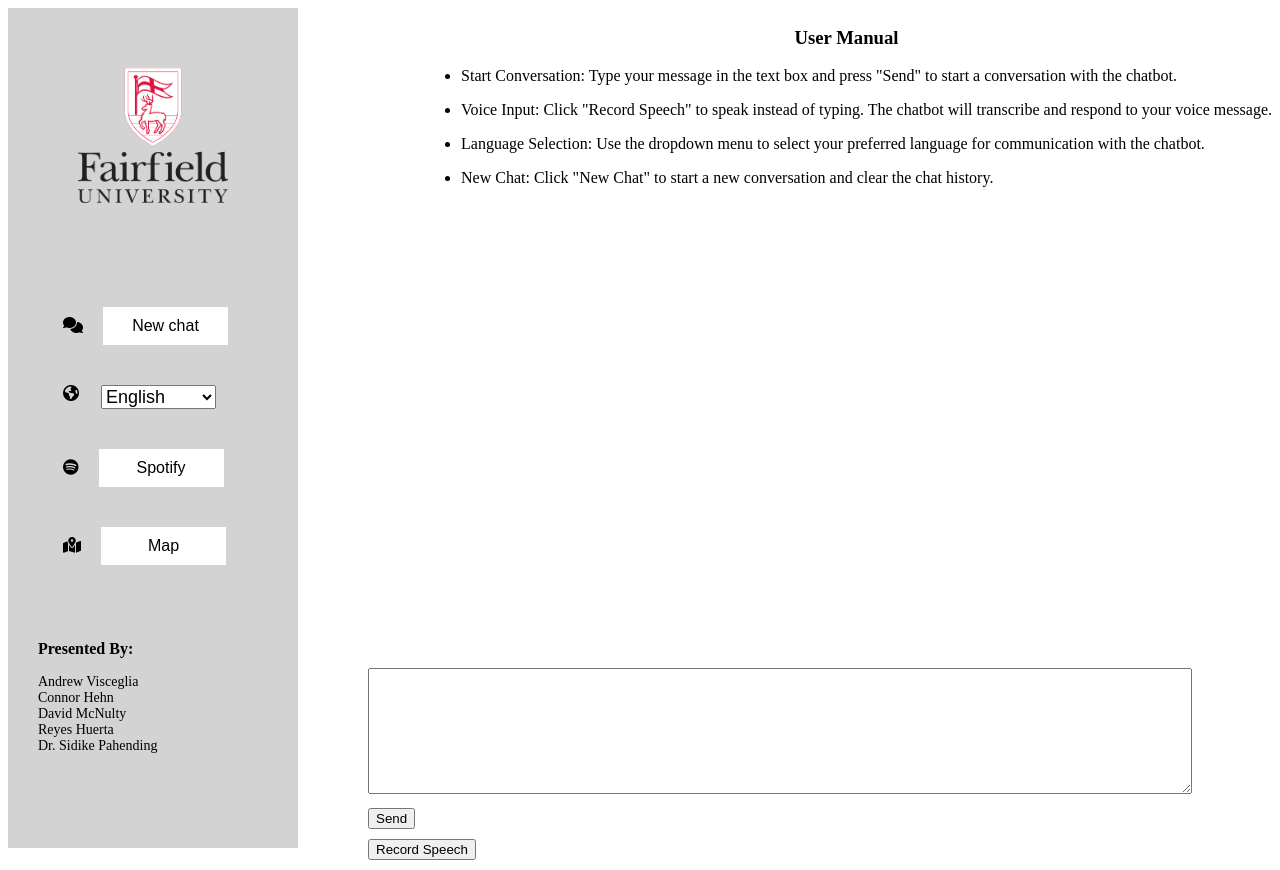
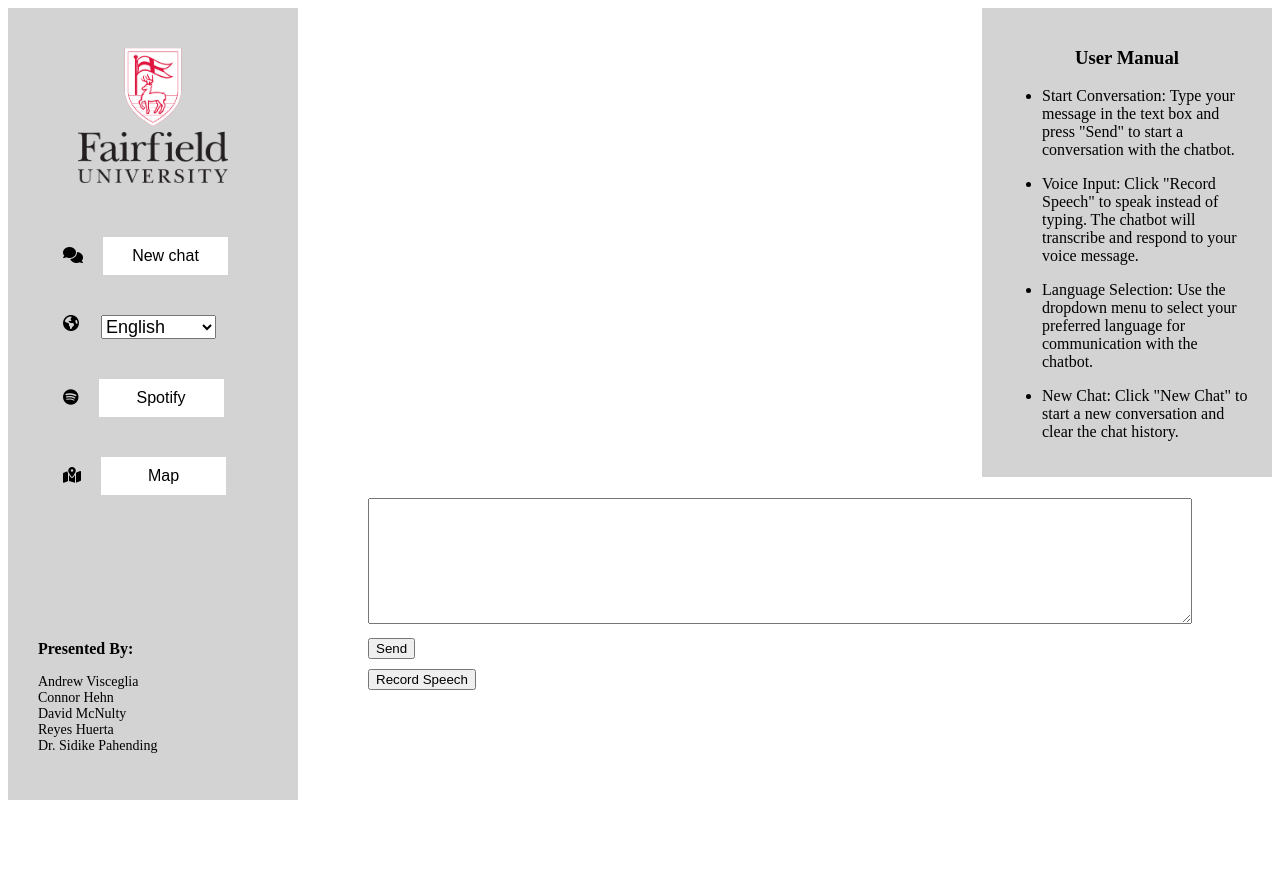
Before and after one commit to hmreyes2000/flask_Chatbot, a Flask app: page / in a window 1280 px wide. After the commit the page ends 800 px from the top, so only its background shows below. Run offline with Flask 3, Linux system fonts and the light colour scheme; some libraries are stand-ins or nearby versions.

Commit message:
changes to fit 1920x1080px

```diff
--- a/static/styles.css
+++ b/static/styles.css
@@ -1,3 +1,4 @@
+
 /* Sidebar */
 #sidebar {
     flex-direction: column;
@@ -11,7 +12,11 @@
 
 #user-manual {
     float: right;
-
+    background-color: lightgrey;
+    width: 250px;
+    height: 100%;
+    padding: 20px;
+    flex-direction: column;
 }
 
 h3{
@@ -19,7 +24,7 @@
 }
 
 #footer {
-   row-gap: 10px;
+    row-gap: 10px;
     position: fixed;
     bottom: 0;
     left: 10;
@@ -83,7 +88,8 @@
 /* Logo */
 #logo {
     text-align: center;
-    margin-top: 40px;
+    margin-top: 20px;
+    margin-bottom: -50px;
 }
 
 #logo img {
@@ -109,6 +115,6 @@
     display: flex;
     flex-direction: column;
     margin-left: 360px;
-    margin-bottom: 360px;
+    margin-bottom: 190px;
     /* Adjust to create space for other elements */
 }
--- a/templates/index.html
+++ b/templates/index.html
@@ -121,6 +121,18 @@
             }
         }
 
+        function startNewChat() {
+            //clear the chat messages
+            document.getElementById('chat-box').innerHTML = '';
+
+            //optionally, reset any other variables or states
+            //Reset the chat input field
+            document.getElementById('user_message').value = '';
+
+            //Notifies the user that a new chat has started
+            alert('New chat started! You can begin typing your message. ')
+        }
+
         function handleSpotifyClick() {
             //add logic for the spotify api interaction
             console.log("Spotify API button clicked")
```
